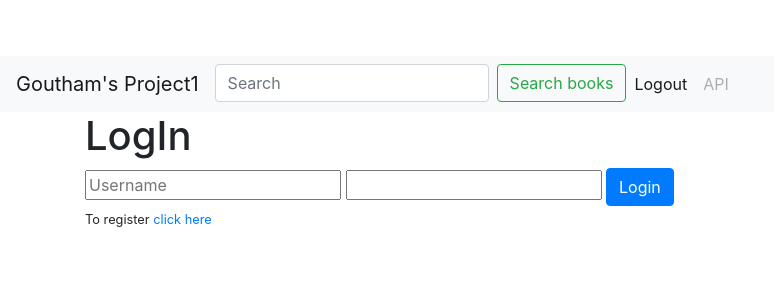
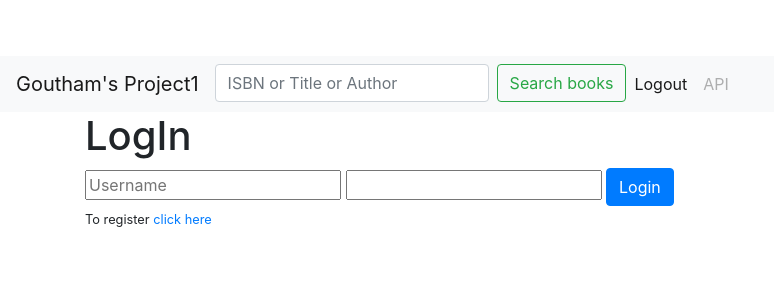
Before and after one commit to GouthamDoddi/CS50-project1, a Flask app: page / in a window 1280 px wide. Shown: the top 300 px of the page, without its empty margins (0-774 px from the left). Run offline with Flask 2, Linux system fonts and the light colour scheme; the visitor is signed in with stand-in values (Sample User, id 1); some libraries are stand-ins or nearby versions.

Commit message:
finilaized the project

```diff
--- a/application.py
+++ b/application.py
@@ -34,7 +34,7 @@ def index():
     return render_template('LogIn.html')
 
 
-def logged_in(some_func):
+def logged_out(some_func):
     def wrap_func():
         if session['logged_in'] is not None:
             flash('User {} must log out first'.format(session['logged_in']))
@@ -46,7 +46,7 @@ def logged_in(some_func):
     return wrap_func
 
 
-def logged_out(some_func):
+def logged_in(some_func):
     def wrap_func():
         if session['logged_in'] is None:
             flash('User must login first!')
@@ -59,7 +59,7 @@ def logged_out(some_func):
 
 
 @app.route("/register", methods=['GET', 'POST'])
-@logged_in
+@logged_out
 def register():
     if request.method == 'POST':
         # getting info
@@ -83,7 +83,7 @@ def register():
 
 
 @app.route("/login", methods=['POST', 'GET'])
-@logged_in
+@logged_out
 def login():
     if request.method == 'POST':
         # get info
@@ -114,7 +114,7 @@ def login():
 
 
 @app.route("/logout", methods=['GET', 'POST'])
-@logged_out
+@logged_in
 def logout():
     if session['logged_in'] is None:
         flash('User must login first!')
@@ -128,7 +128,7 @@ def logout():
 
 
 @app.route("/books", methods=['GET', 'POST'])
-@logged_out
+@logged_in
 def books():
     global isbn
     isbn = []
@@ -138,14 +138,15 @@ def books():
     post_reviews = []
     if request.method == 'POST':
 
-        # book query
+        # The below func gets the keyword that will be used to search for matching books
         keyword = request.form.get('keyword')
         print("{} is the key".format(keyword))
         results = db.execute("""SELECT * FROM book WHERE isbn LIKE '%{}%'  OR title LIKE '%{}%' OR author LIKE '%{}%'"""
                              .format(keyword, keyword, keyword)).fetchall()
         print(f"{results} is the matching books data")
 
-        # comments query
+        # The below func helps us to display all the site users's comments under
+        # each book
         for key2 in results:
             review = db.execute("""SELECT * FROM review WHERE book = :isbn""", {'isbn': key2[3]}).fetchall()
 
@@ -181,8 +182,8 @@ def books():
         #                     {'average_rating': average_rating, 'total_reviews': total_reviews, 'isbn': isbn})
         #           db.commit()
 
+        # the below fuc gets info fron good reads about reviews and displays it on site
         for key in results:
-            # adding foreign keys to review dict
             print(key)
 
             books.append(key[3])
@@ -201,6 +202,7 @@ def books():
 
 @app.route("/adding_review", methods=['GET', 'POST'])
 def adding_review():
+    # The route takes care of checking and posting the review data by the site users.
     if request.method == 'POST':
         review = request.form.get('review')
         book = request.form.get('book')
@@ -230,15 +232,15 @@ def adding_review():
 
 @app.route('/api/<isbns>')
 def books_api(isbns):
+    # this route lets users get json data from the site.
     print(isbns)
     book_data = db.execute("""SELECT * FROM book WHERE isbn=:isbn""", {'isbn': isbns}).fetchone()
     print(book_data)
     if book_data is None:
-        return ("<h1> no books with such isbn </h1>")
+        return "<h1> no books with such isbn </h1>"
 
     def creating_dict(row):
-        api_dict = {'title': row[0], 'author': row[1], 'year': row[2], 'isbn': row[3], 'average_rating': row[4],
-                    'total_reviews': row[5]}
+        api_dict = {'title': row[0], 'author': row[1], 'year': row[2], 'isbn': row[3]}
         return api_dict
     json_obj = (creating_dict(book_data))
     return json_obj
--- a/templates/base.html
+++ b/templates/base.html
@@ -33,7 +33,8 @@
                     {% if session['logged_in'] %}
                         <li class="nav-item active">
                             <form class="form-inline my-2 my-lg-0" action="{{ url_for('books') }}" method="post">
-                                <input class="form-control mr-sm-2" type="search" placeholder="Search" aria-label="Search" name="keyword">
+                                <input class="form-control mr-sm-2" type="search" placeholder="ISBN or Title or Author"
+                                       aria-label="Search" name="keyword">
                                 <button class="btn btn-outline-success" type="submit">Search books</button>
                             </form><span class="sr-only">(current)</span>
                         </li>
```
Also changed, not shown: 2 other files.
